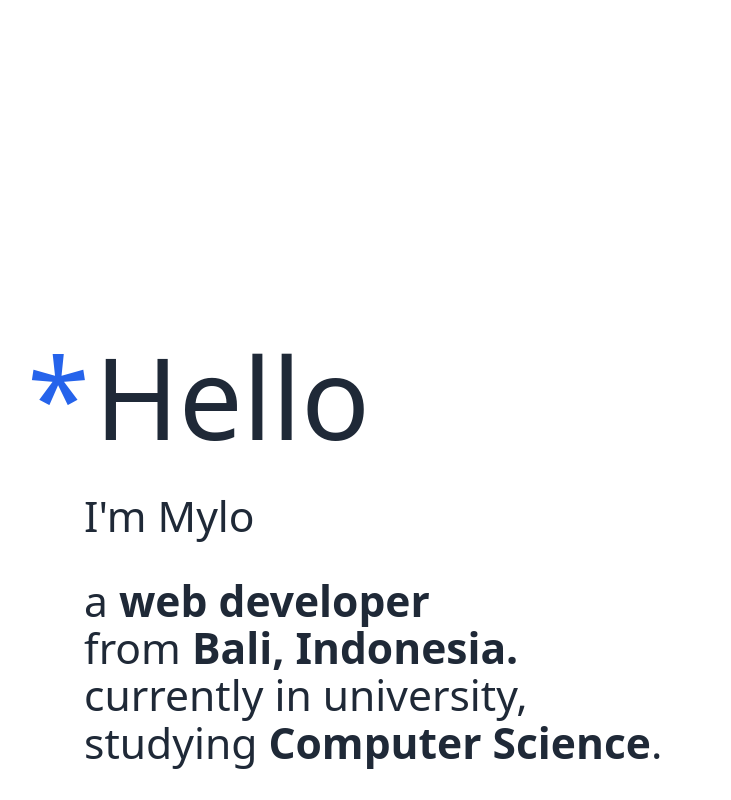
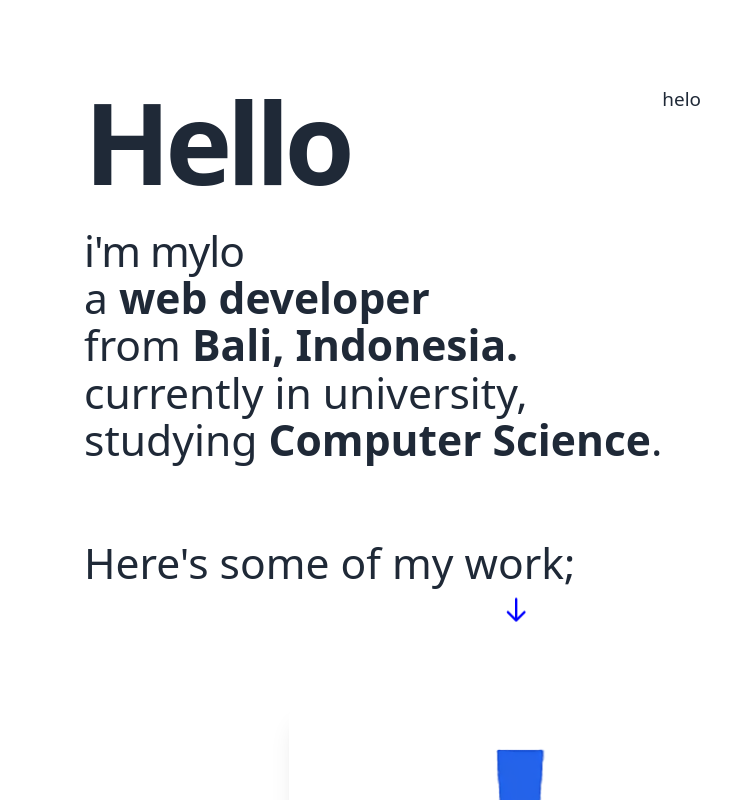
Before and after one commit to Milopadma/whoami, an Astro site: page / in a window 1280 px wide. Shown: the top 800 px of the page, without its empty margins (124-855 px from the left). Built offline with nearby package versions, Linux system fonts and the light colour scheme; Astro itself is replaced by a stand-in of ours.

Commit message:
made the header cleaner

```diff
--- a/src/pages/index.astro
+++ b/src/pages/index.astro
@@ -18,24 +18,26 @@ import { Modal } from "../components/Modal";
 <Layout title="mylodev">
   <main class="ml-4 mr-4 sm:ml-32 sm:mr-32 p-12 flex flex-col justify-center">
     <!-- intro section -->
-    <div class="mt-60">
-      <div class="relative lg:right-12 sm:right-2 md:right-10 animate-fadeUp">
-        <span class="text-blue-600 text-8xl">*</span>
-        <span class="mt-8 text-8xl">Hello</span>
+    <br class="h-20" />
+    <div class="flex flex-row">
+      <div class="flex flex-col">
+        <p class="text-8xl bold tracking-tighter text-left font-black">Hello</p>
+        <br>
+        <p class="text-4xl tracking-tight ">i'm mylo</p>
+        <p class="lg:text-4xl text-2xl">
+          a <span class="font-bold">web developer</span>
+        </p>
+        <p class="lg:text-4xl text-2xl">
+          from <span class="font-bold">Bali, Indonesia.</span>
+        </p>
+        <p class="lg:text-4xl text-2xl">currently in university,</p>
+        <p class="lg:text-4xl text-2xl">
+          studying <span class="font-bold">Computer Science</span>.
+        </p>
       </div>
-      <p class="mt-8 text-4xl animate-fadeUp">I'm Mylo</p>
-      <p class="mt-8 lg:text-4xl text-2xl animate-fadeUp">
-        a <span class="font-bold">web developer</span>
-      </p>
-      <p class="lg:text-4xl text-2xl animate-fadeUp">
-        from <span class="font-bold">Bali, Indonesia.</span>
-      </p>
-      <p class="lg:text-4xl text-2xl animate-fadeUp">
-        currently in university,
-      </p>
-      <p class="lg:text-4xl text-2xl animate-fadeUp">
-        studying <span class="font-bold">Computer Science</span>.
-      </p>
+      <div>
+        helo
+      </div>
     </div>
     <!-- showcase section -->
     <div class="mt-16 animate-fadeUp">
```
Also changed, not shown: 1 other file.
